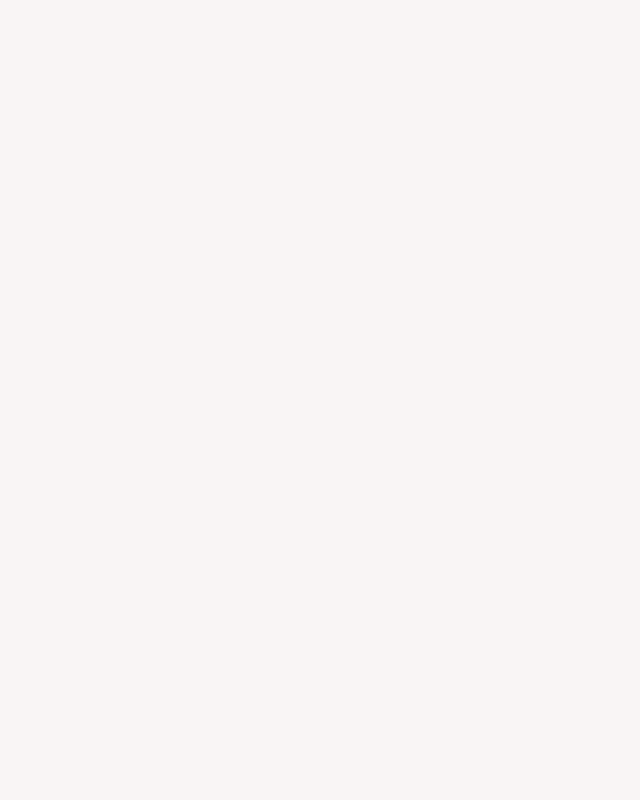
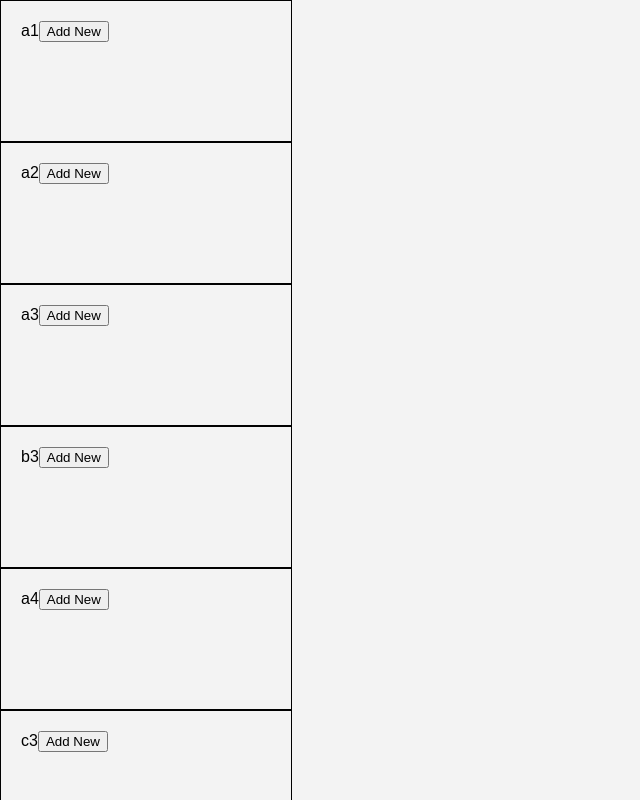
Before and after one commit to DominikDR/FormBuilder, a React app: page / in a window 1280 px wide. Shown: the top 800 px of the page, without its empty margins (0-640 px from the left). Built offline with nearby package versions, Linux system fonts and the light colour scheme.

Commit message:
Data are rendering in primitive way

```diff
--- a/src/components/App/App.css
+++ b/src/components/App/App.css
@@ -3,6 +3,6 @@
 }
 .mainPage {
     min-height: 100vh;
-    background-color: #f9f5f5;
+    background-color: #f3f3f3;
     font-family: Arial, sans-serif;
 }
--- a/src/components/App/App.js
+++ b/src/components/App/App.js
@@ -1,11 +1,13 @@
 import React from 'react';
 import styles from './App.css';
+import Form from '../Form/Form';
 
 // eslint-disable-next-line react/prefer-stateless-function
 export default class App extends React.Component {
     render() {
         return (
             <div className={styles.mainPage}>
+                <Form />
             </div>
         );
     }
--- /dev/null
+++ b/src/components/Form/Form.js
@@ -0,0 +1,88 @@
+import React from 'react';
+import styles from './Form.css';
+
+const box = {
+    height: '100px',
+    width: '250px',
+    padding: '20px',
+    border: '1px solid #000',
+};
+
+const data = [{
+    id: 'a1',
+    subInputs: [{
+        id: 'a2',
+        subInputs: [{
+            id: 'a3',
+            subInputs: [],
+        }, {
+            id: 'b3',
+            subInputs: [{
+                id: 'a4',
+                subInputs: [],
+            }],
+        }, {
+            id: 'c3',
+            subInputs: [],
+        }],
+    }],
+}, {
+    id: 'b1',
+    subInputs: [],
+}, {
+    id: 'c1',
+    subInputs: [],
+}];
+let container = [];
+
+export default class Form extends React.Component {
+    goDeeper = (data) => {
+        data.map((input) => {
+            container = [...container, input.id];
+            if (input.subInputs.length) {
+                this.goDeeper(input.subInputs);
+            }
+            return input.id;
+        });
+		console.log('TCL: Form -> goDeeper -> container', container)
+        return container;
+    }
+
+    renderData = () => {
+        const dataToRender = this.goDeeper(data).map(item => (
+            <div
+                key={item}
+                style={box}
+            >
+                {item}
+                <button type="button" onClick={this.addSubInput.bind(null, item)}>Add New</button>
+            </div>
+        ));
+        return dataToRender;
+    }
+
+    addSubInput = () => {
+        console.log("tjijis");
+        return
+    }
+
+    onButtonClick = () => {
+    }
+
+    render() {
+        return (
+            <div>
+                <div>{this.renderData()}</div>
+                <form className={styles.searchForm} onSubmit={this.handleSubmit}>
+                    {/* <input
+                        type="text"
+                        className={styles.searchInput}
+                        placeholder="Type here"
+                    /> */}
+
+                    <button onClick={this.onButtonClick} type="submit" className={styles.searchButton}>Add More</button>
+                </form>
+            </div>
+        );
+    }
+}
--- a/src/index.js
+++ b/src/index.js
@@ -1,11 +1,8 @@
 import React from 'react';
 import ReactDOM from 'react-dom';
-import { BrowserRouter } from 'react-router-dom';
 import App from './components/App/App';
 
 ReactDOM.render(
-    <BrowserRouter>
-        <App />
-    </BrowserRouter>,
+    <App />,
     document.getElementById('index'),
 );
```
Also changed, not shown: src/components/Form/Form.css (added).
